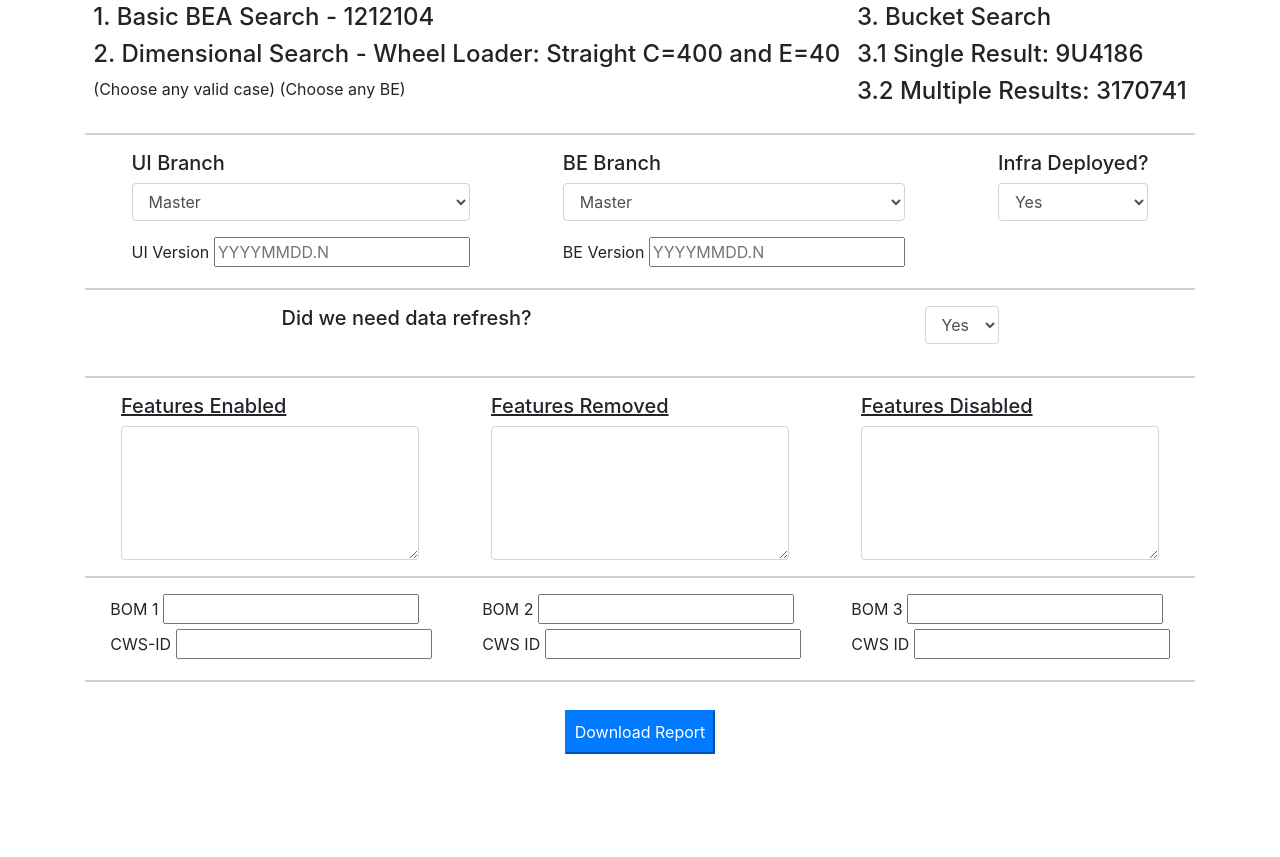
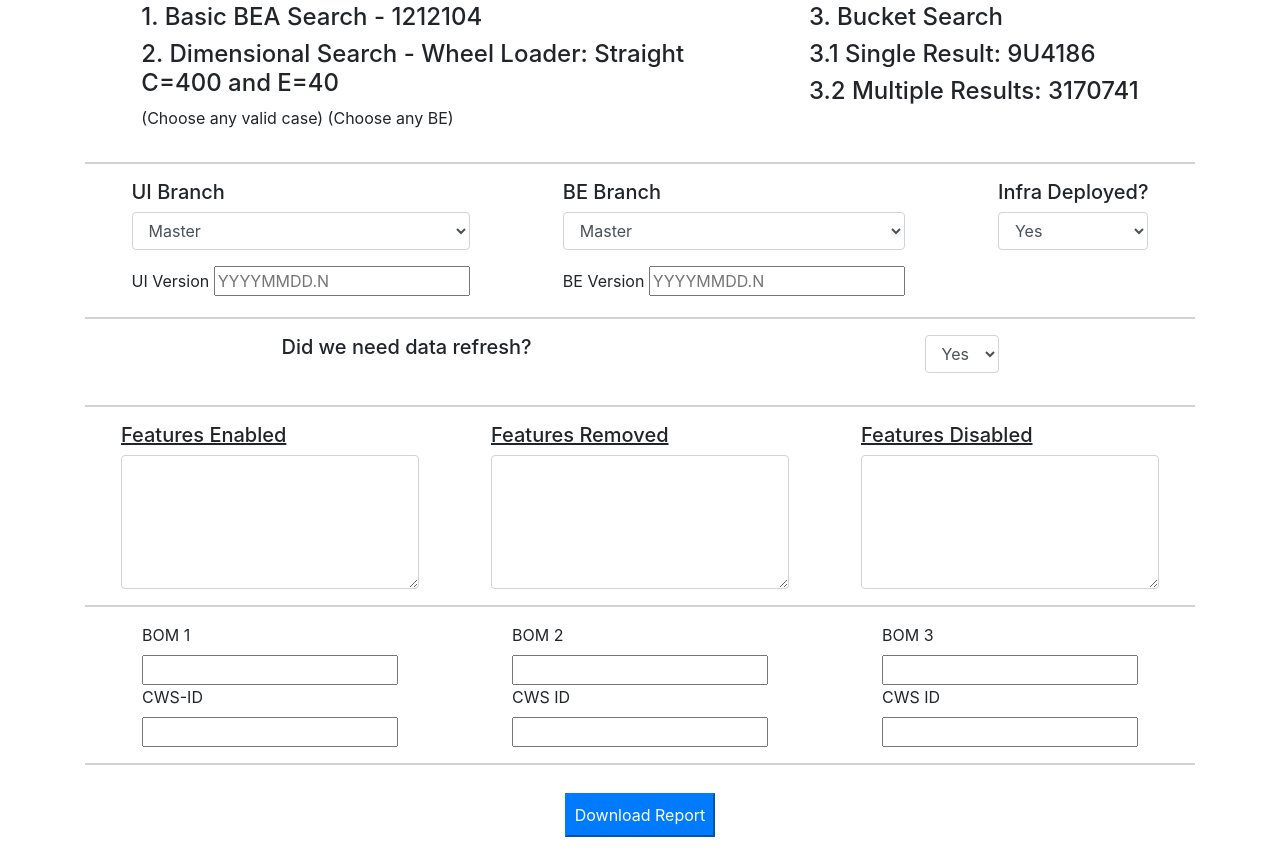
Before and after one commit to pragapraga/ReportOReport, a plain HTML site: page praga-try/report.html in a window 1280 px wide. Shown: the part 387-1244 px from the top of the page. Before the commit the page ends 1161 px from the top, so only its background shows below. Drawn offline with nearby package versions, Linux system fonts and the light colour scheme.

Commit message:
Praga updating some css

```diff
--- a/praga-try/report.html
+++ b/praga-try/report.html
@@ -119,22 +119,22 @@
         <div class="bom-wrapper">
             <!--BOM Start-->
             <div class="bom1">
-                <label for="uiversion">BOM 1</label>
-                <input type="text" maxlength="5" id="bom1"><br>
-                <label for="uiversion">CWS-ID</label>
-                <input type="text" maxlength="7" id="bom1">
+                <div><label for="uiversion">BOM 1</label></div>
+                <div><input type="text" maxlength="5" id="bom1"><br></div>
+                <div><label for="uiversion">CWS-ID</label></div>
+                <div><input type="text" maxlength="7" id="bom1"></div>
             </div>
             <div class="bom2">
-                <label for="uiversion">BOM 2</label>
-                <input type="text" maxlength="5" id="bom2"><br>
-                <label for="uiversion">CWS ID</label>
-                <input type="text" maxlength="7" id="bom2">
+                <div><label for="uiversion">BOM 2</label></div>
+                <div><input type="text" maxlength="5" id="bom2"><br></div>
+                <div><label for="uiversion">CWS ID</label></div>
+                <div><input type="text" maxlength="7" id="bom2"></div>
             </div>
             <div class="bom3">
-                <label for="uiversion">BOM 3</label>
-                <input type="text" maxlength="5" id="bom3"><br>
-                <label for="uiversion">CWS ID</label>
-                <input type="text" maxlength="7" id="bom3">
+                <div><label for="uiversion">BOM 3</label></div>
+                <div><input type="text" maxlength="5" id="bom3"><br></div>
+                <div><label for="uiversion">CWS ID</label></div>
+                <div><input type="text" maxlength="7" id="bom3"></div>
             </div>
         </div>
         <!--BOM End-->
--- a/praga-try/report_style.css
+++ b/praga-try/report_style.css
@@ -21,6 +21,7 @@ hr{
 
 .test-data-left{
     overflow: auto;
+    width: 50%;
 }
 
 .test-data-wrapper h2{
```
